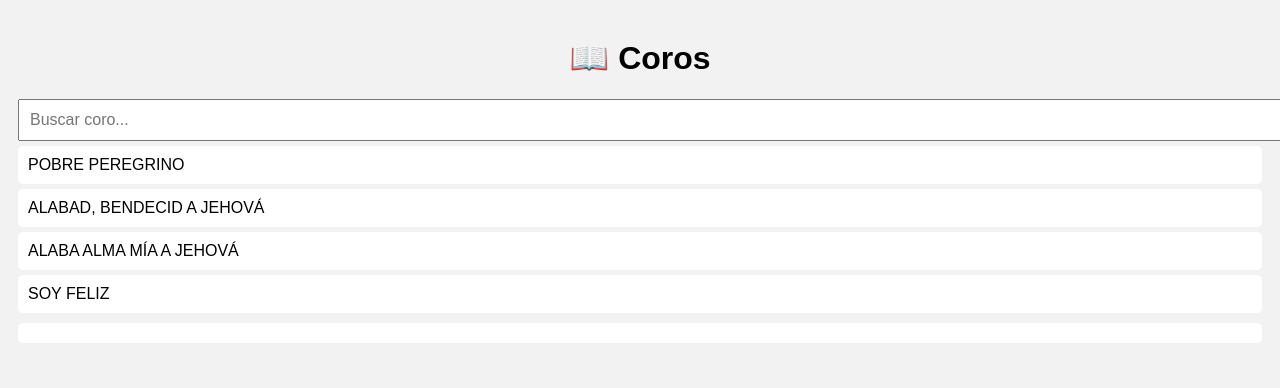
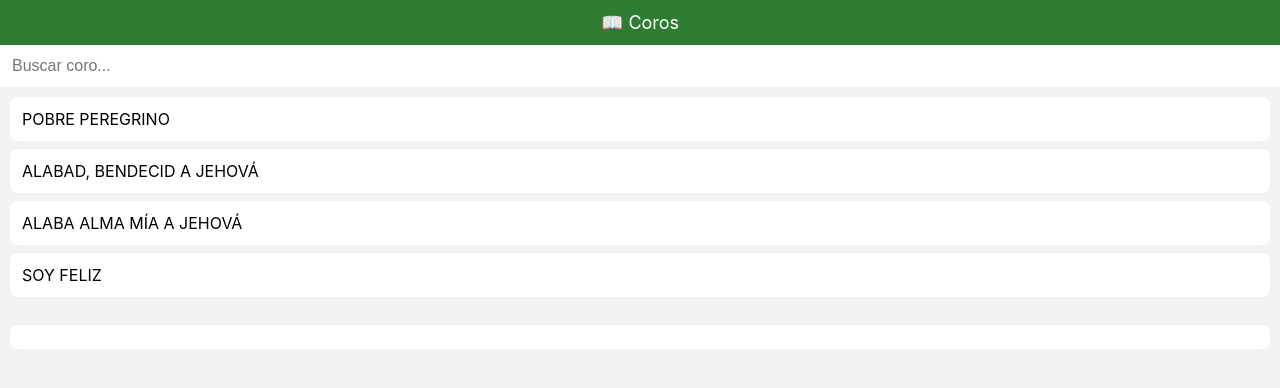
Before and after one commit to ojoq1982/prueba, a plain HTML site: page coros-pwa/index.html in a window 1280 px wide. Drawn offline with Linux system fonts and the light colour scheme.

Commit message:
index.html

```diff
--- a/coros-pwa/index.html
+++ b/coros-pwa/index.html
@@ -2,20 +2,82 @@
 <html lang="es">
 <head>
 <meta charset="UTF-8">
-<title>Coros Cristianos</title>
-<meta name="viewport" content="width=device-width, initial-scale=1">
+<title>Coros</title>
+<meta name="viewport" content="width=device-width, initial-scale=1, maximum-scale=1, user-scalable=no">
 <link rel="manifest" href="manifest.json">
+
 <style>
-body { font-family: Arial; background:#f2f2f2; padding:10px; }
-h1 { text-align:center; }
-input { width:100%; padding:10px; font-size:16px; }
-.song { background:white; margin:5px 0; padding:10px; border-radius:5px; cursor:pointer; }
-#letra { white-space: pre-wrap; background:white; padding:10px; border-radius:5px; margin-top:10px; }
+* {
+  box-sizing: border-box;
+}
+
+body {
+  margin: 0;
+  font-family: -apple-system, BlinkMacSystemFont, Arial, sans-serif;
+  background: #f2f2f2;
+}
+
+header {
+  background: #2e7d32;
+  color: white;
+  padding: 12px;
+  text-align: center;
+  font-size: 18px;
+  position: sticky;
+  top: 0;
+}
+
+input {
+  width: 100%;
+  padding: 12px;
+  font-size: 16px;
+  border: none;
+  outline: none;
+}
+
+#list {
+  padding: 10px;
+}
+
+.song {
+  background: white;
+  margin-bottom: 8px;
+  padding: 12px;
+  border-radius: 8px;
+  font-size: 16px;
+}
+
+.song:active {
+  background: #e0e0e0;
+}
+
+#letra {
+  padding: 12px;
+  background: white;
+  border-radius: 8px;
+  margin: 10px;
+  white-space: pre-wrap;
+  line-height: 1.5;
+  font-size: 16px;
+}
+
+button {
+  width: 100%;
+  padding: 12px;
+  margin: 10px 0;
+  font-size: 16px;
+  background: #2e7d32;
+  color: white;
+  border: none;
+  border-radius: 8px;
+}
 </style>
 </head>
+
 <body>
 
-<h1>📖 Coros</h1>
+<header>📖 Coros</header>
+
 <input type="text" id="search" placeholder="Buscar coro...">
 
 <div id="list"></div>
@@ -37,7 +99,10 @@ function render(filter="") {
          const div = document.createElement("div");
          div.className = "song";
          div.textContent = song.titulo;
-         div.onclick = () => letraDiv.textContent = song.letra;
+         div.onclick = () => {
+           letraDiv.textContent = song.letra;
+           window.scrollTo({ top: document.body.scrollHeight, behavior: "smooth" });
+         };
          list.appendChild(div);
        });
 }
```
